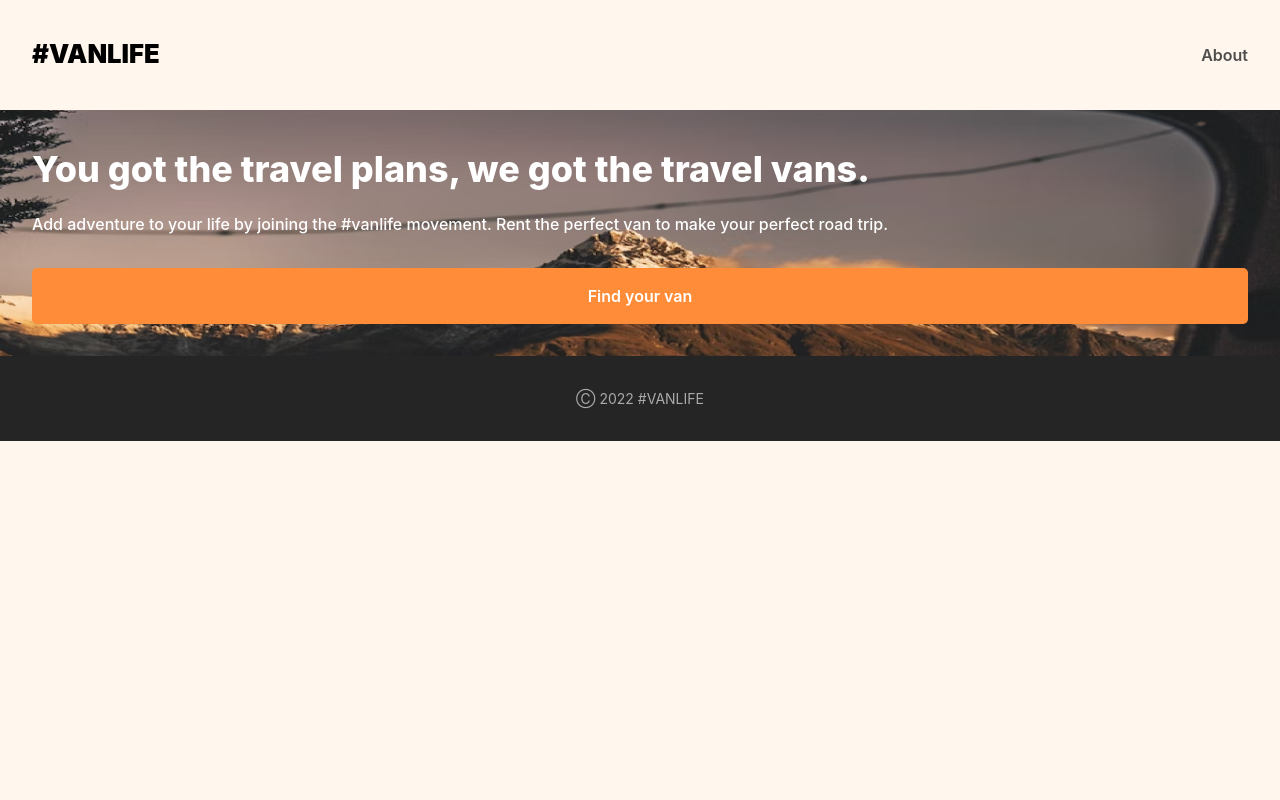
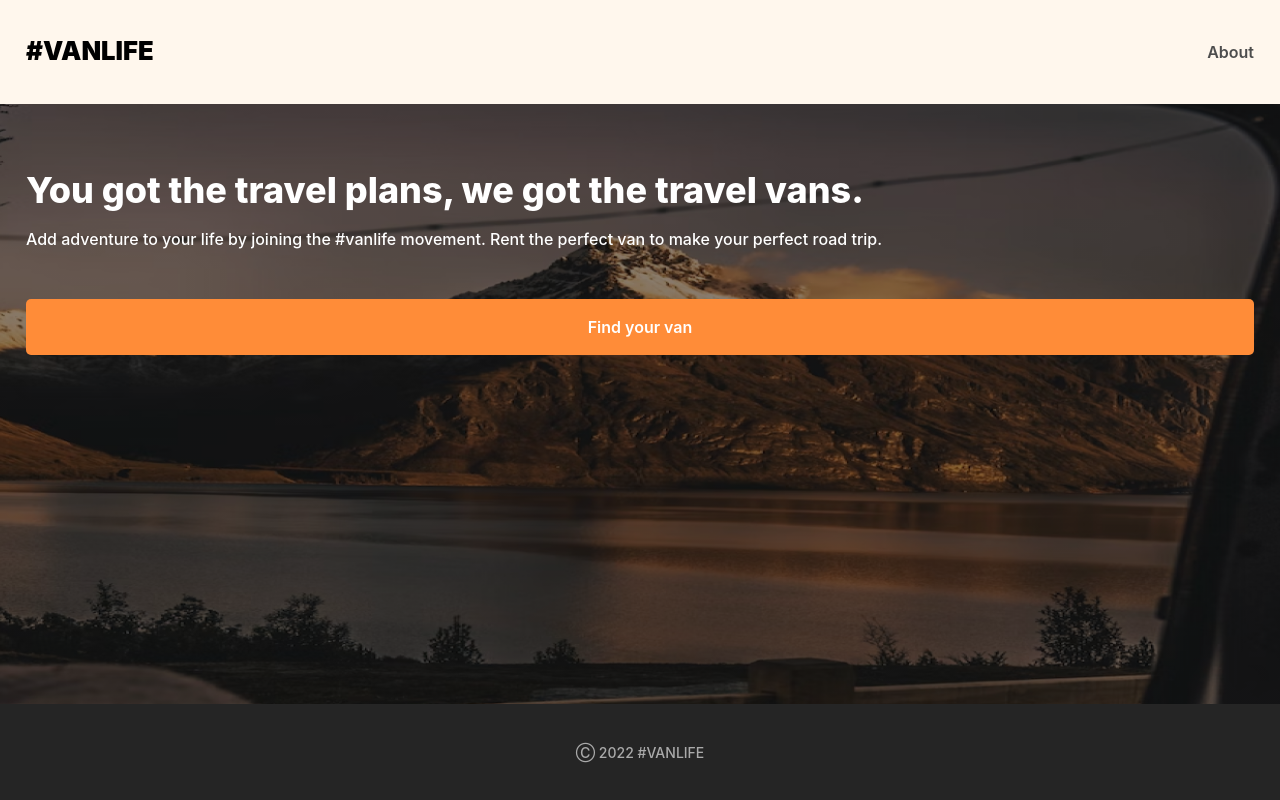
Before and after one commit to lexborron/van-life-app, a React (Vite) app: page / in a window 1280 px wide. Built offline with nearby package versions, Linux system fonts and the light colour scheme.

Commit message:
Adjust line-height for type and opacity for home container

```diff
--- a/src/App.css
+++ b/src/App.css
@@ -23,11 +23,14 @@ body {
 
 /* Typography */
 h1 {
-  font-size: 36px;
+  font-size: 32px;
   font-weight: 800;
+  line-height: 42px; /* 116.667% */
 }
 
 h2 {
+  font-weight: 700;
+  line-height: 30px;
   margin-bottom: 2rem;
 }
 
@@ -45,8 +48,8 @@ header {
   display: flex;
   align-items: center;
   justify-content: space-between;
-  height: 110px;
-  padding: 2em;
+  height: 13vh;
+  padding-inline: 26px;
 }
 
 /* Images */
@@ -57,28 +60,36 @@ img {
 
 /* Home Container */
 .home-container {
-  background-image: url(./assets/images/home-hero.png);
+  background: linear-gradient(0deg, rgba(0, 0, 0, 0.46), rgba(0, 0, 0, 0.46)),
+    url("./assets/images/home-hero.png") no-repeat center center;
+  -webkit-background-size: cover;
+  -moz-background-size: cover;
+  -o-background-size: cover;
   background-size: cover;
   color: #fff;
+  height: calc(100vh - 25vh);
+
+  & h1 {
+    font-size: 36px;
+  }
+
+  & main {
+    padding: 65px 26px;
+  }
 }
 
-.home-container p {
-  font-weight: 500;
-  margin-bottom: 2rem;
-}
-
-main {
-  padding: 2rem;
-}
-
+/* About Container */
 .about-container {
-  margin-bottom: 2rem;
+  & main {
+    padding: 48px 26px;
+  }
 }
 
 /* Call to Action */
 .call-to-action {
   background-color: #ffcc8d;
   padding: 2rem;
+  margin-top: 3rem;
 }
 
 .home-cta,
@@ -90,6 +101,7 @@ main {
 }
 .home-cta {
   display: block;
+  margin-top: 3rem;
   background-color: #ff8c38;
   text-align: center;
   color: #fff;
@@ -103,10 +115,12 @@ main {
 
 /* Footer */
 footer {
+  display: flex;
+  align-items: center;
+  justify-content: center;
   background-color: #252525;
   color: #aaa;
   font-size: 14px;
-  text-align: center;
-  padding: 2rem;
   width: 100%;
+  height: 12vh;
 }
--- a/src/index.css
+++ b/src/index.css
@@ -1,7 +1,7 @@
 :root {
   font-family: Inter, system-ui, Avenir, Helvetica, Arial, sans-serif;
   line-height: 1.5;
-  font-weight: 400;
+  font-weight: 500;
 
   color: #000;
   background-color: #fff7ed;
--- a/src/pages/About.jsx
+++ b/src/pages/About.jsx
@@ -3,10 +3,9 @@ import { Link } from "react-router-dom";
 
 function About() {
   return (
-    <>
+    <div className="about-container">
       <img src={aboutHero} />
       <main>
-        <div className="about-container">
         <h1>Don’t squeeze in a sedan when you could relax in a van.</h1>
         <p>
           Our mission is to enliven your road trip with the perfect travel van
@@ -17,7 +16,7 @@ function About() {
           Our team is full of vanlife enthusiasts who know firsthand the magic
           of touring the world on 4 wheels.
         </p>
-        </div>
+
         <div className="call-to-action">
           <h2>Your destination is waiting. Your van is ready.</h2>
           <Link to="/vans" className="about-cta">
@@ -25,7 +24,7 @@ function About() {
           </Link>
         </div>
       </main>
-    </>
+    </div>
   );
 }
 
--- a/src/pages/Home.jsx
+++ b/src/pages/Home.jsx
@@ -2,8 +2,8 @@ import { Link } from "react-router-dom";
 
 function Home() {
   return (
-    <>
-      <main className="home-container">
+    <div className="home-container">
+      <main>
         <h1>You got the travel plans, we got the travel vans.</h1>
         <p>
           Add adventure to your life by joining the #vanlife movement. Rent the
@@ -13,7 +13,7 @@ function Home() {
           Find your van
         </Link>
       </main>
-    </>
+    </div>
   );
 }
 
```
Lines whose indentation alone changed are shown as unchanged.
